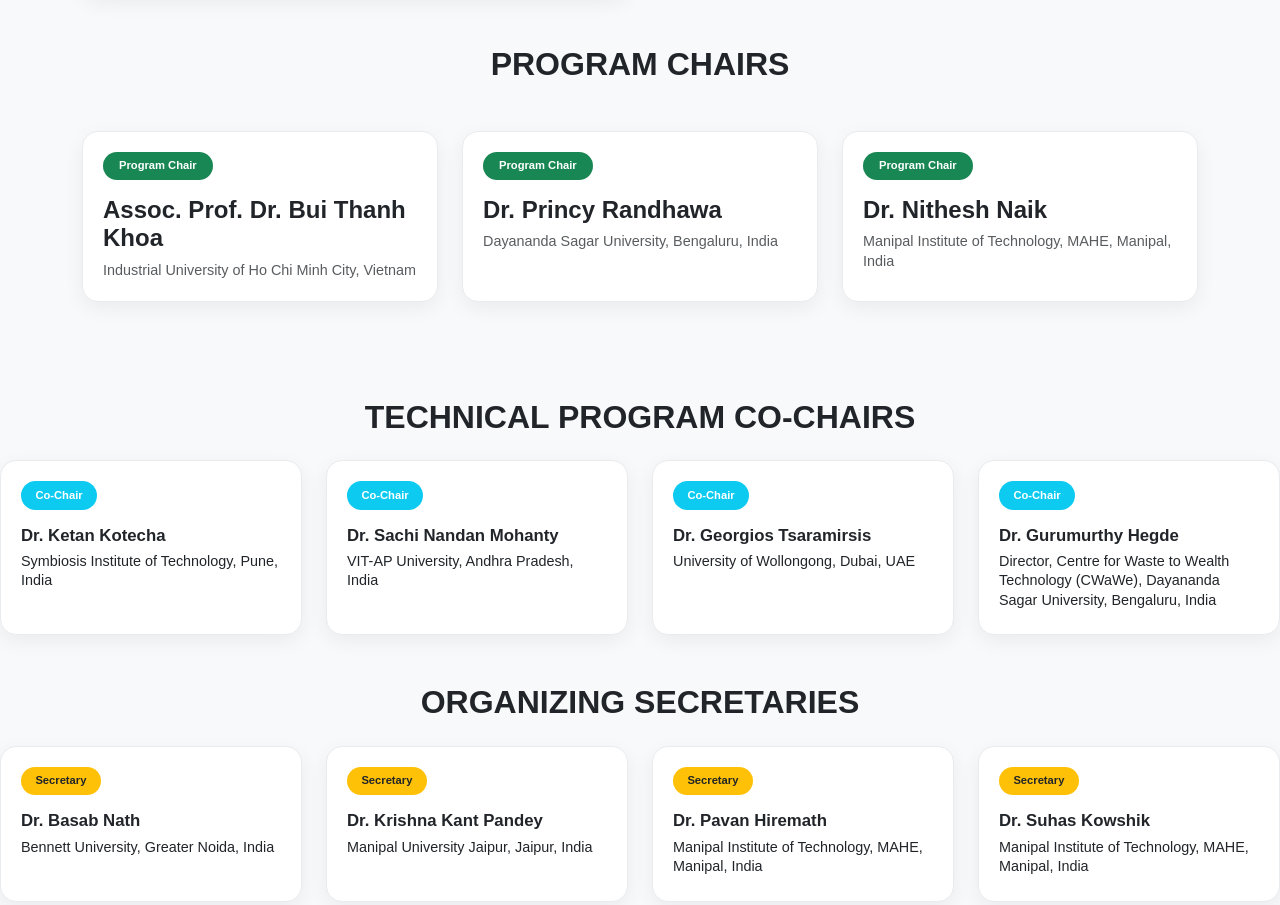
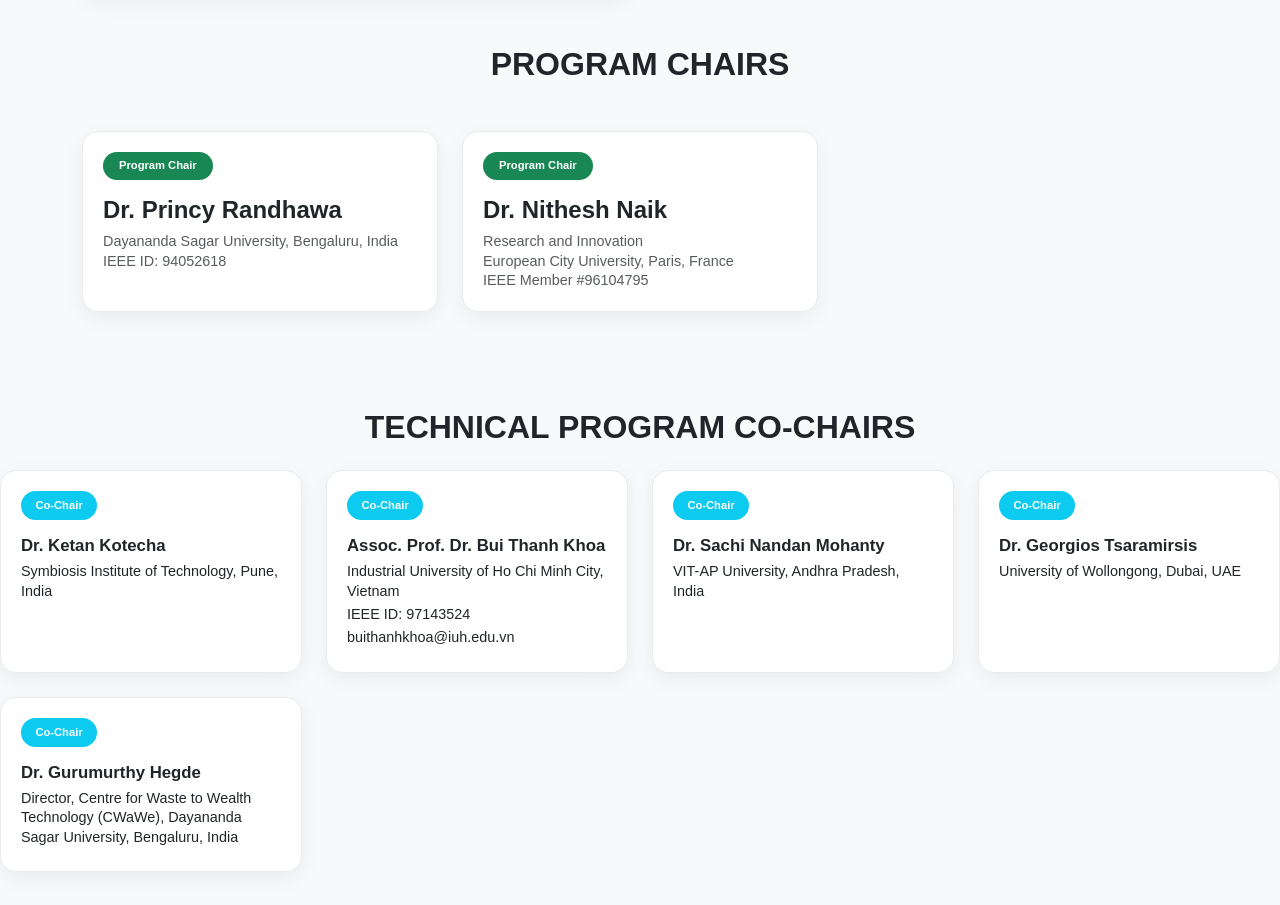
Before and after one commit to Basab93/ariiaconference, a plain HTML site: page committee.html in a window 1280 px wide. Shown: the part 1963-2868 px from the top of the page. Drawn offline with nearby package versions, Linux system fonts and the light colour scheme; a script that the page names is missing.

Commit message:
committee 2027

```diff
--- a/committee.html
+++ b/committee.html
@@ -513,7 +513,7 @@
         <span class="badge bg-primary mb-3">Technical Program Chair</span>
         <h5>Dr. Nguyen Van Dung</h5>
         <p>Dean</p>
-                <p><i class="bi bi-building me-2 text-primary"></i>Faculty of Engineering & Technology</p>
+        <p><i class="bi bi-building me-2 text-primary"></i>Faculty of Engineering &amp; Technology</p>
         <p><i class="bi bi-envelope-fill me-2 text-primary"></i>dungnv@dhv.edu.vn</p>
     </div>
 </div>
@@ -601,23 +601,7 @@
 
     <div class="row g-4">
 
-        <div class="col-lg-4 col-md-6">
-            <div class="committee-card h-100">
-
-                <span class="badge bg-success px-3 py-2 mb-3">
-                    Program Chair
-                </span>
-
-                <h4 class="fw-bold">
-                    Assoc. Prof. Dr. Bui Thanh Khoa
-                </h4>
-
-                <p class="text-muted mb-0">
-                    Industrial University of Ho Chi Minh City, Vietnam
-                </p>
-
-            </div>
-        </div>
+
 
         <div class="col-lg-4 col-md-6">
             <div class="committee-card h-100">
@@ -634,6 +618,10 @@
         Dayananda Sagar University, Bengaluru, India
     </p>
 
+    <p class="text-muted mb-0">
+        IEEE ID: 94052618
+    </p>
+
 </div>
         </div>
 
@@ -649,7 +637,15 @@
     </h4>
 
     <p class="text-muted mb-0">
-                    Manipal Institute of Technology, MAHE, Manipal, India
+        Research and Innovation
+    </p>
+
+    <p class="text-muted mb-0">
+        European City University, Paris, France
+    </p>
+
+    <p class="text-muted mb-0">
+        IEEE Member #96104795
     </p>
 
 </div>
@@ -678,6 +674,18 @@
     <div class="col-lg-3 col-md-6">
     <div class="committee-card h-100">
         <span class="badge bg-info mb-3">Co-Chair</span>
+        <h5>Assoc. Prof. Dr. Bui Thanh Khoa</h5>
+        <p>Industrial University of Ho Chi Minh City, Vietnam</p>
+        <p>IEEE ID: 97143524</p>
+        <p>buithanhkhoa@iuh.edu.vn</p>
+    </div>
+</div>
+
+
+
+    <div class="col-lg-3 col-md-6">
+        <div class="committee-card h-100">
+            <span class="badge bg-info mb-3">Co-Chair</span>
             <h5>Dr. Sachi Nandan Mohanty</h5>
             <p>VIT-AP University, Andhra Pradesh, India</p>
         </div>
@@ -723,6 +731,7 @@
         <span class="badge bg-warning text-dark mb-3">Secretary</span>
         <h5>Dr. Krishna Kant Pandey</h5>
         <p>Manipal University Jaipur, Jaipur, India</p>
+        <p>IEEE ID: 93092373</p>
     </div>
 </div>
 
```
Lines whose indentation alone changed are shown as unchanged.
